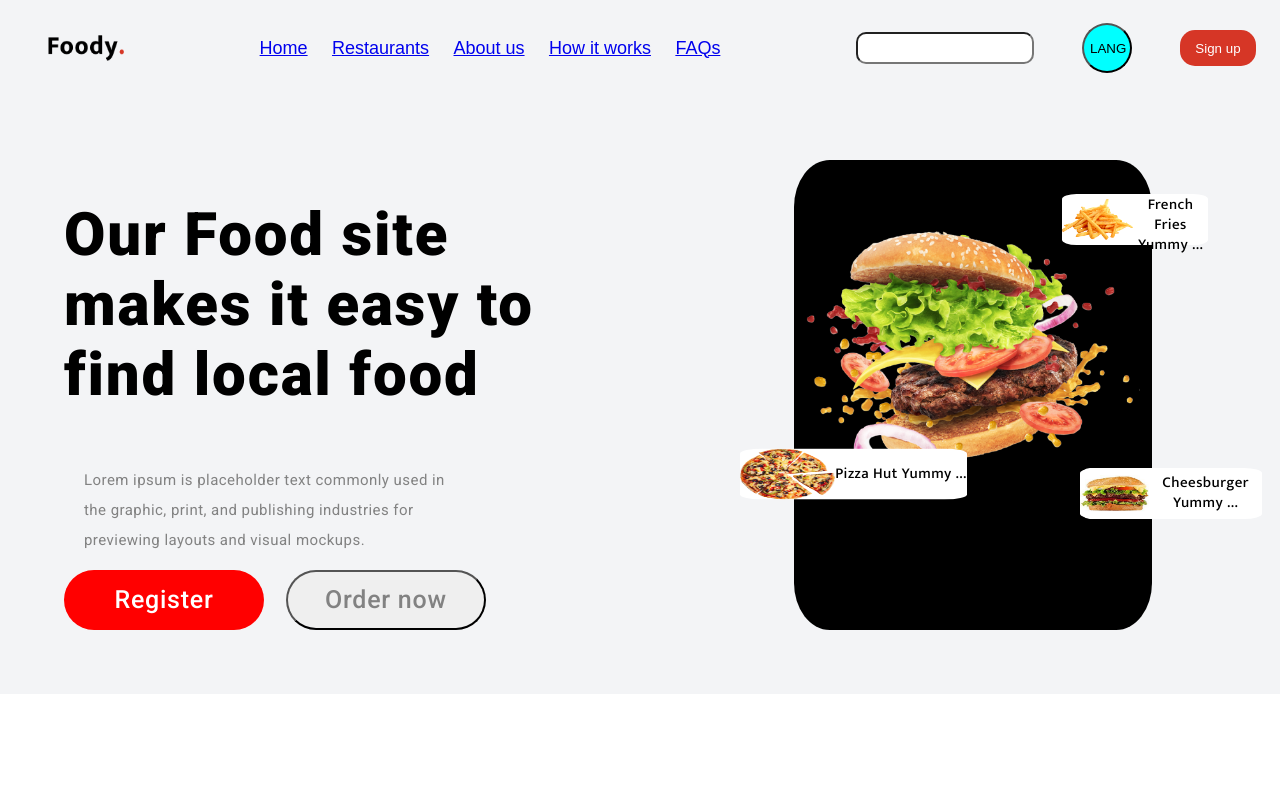
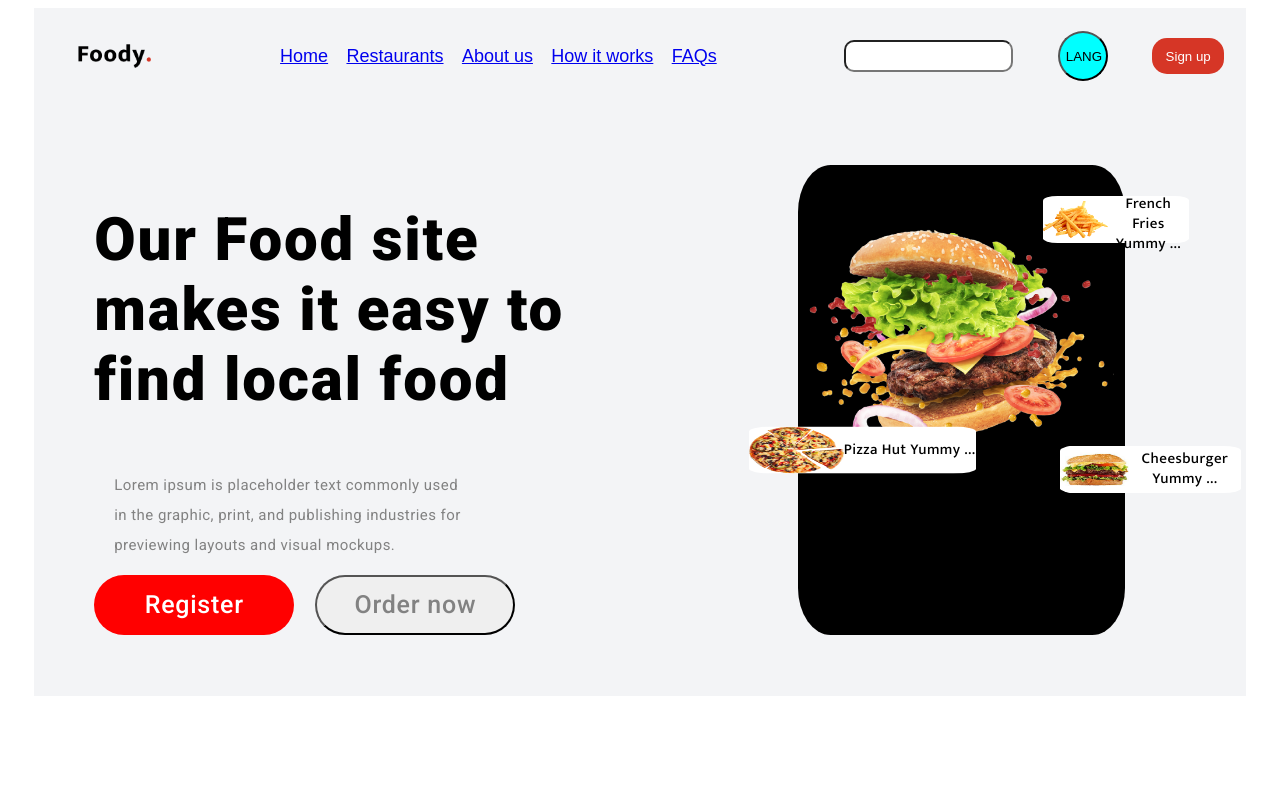
Before and after one commit to Rufat239/foody_client, a React (Create React App) app: page / in a window 1280 px wide. Shown: the top 800 px of the page. Built offline with nearby package versions, Linux system fonts and the light colour scheme.

Commit message:
givved padding-inline to body

```diff
--- a/src/style/header.css
+++ b/src/style/header.css
@@ -1,5 +1,5 @@
 body {
-  margin: 0;
+  padding-inline: 2%;
 }
 
 .navBar {
```
